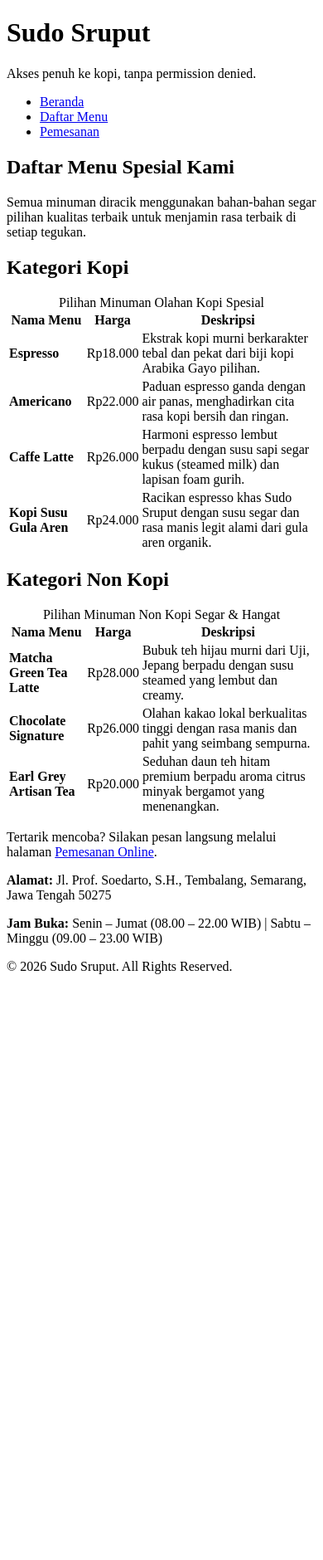
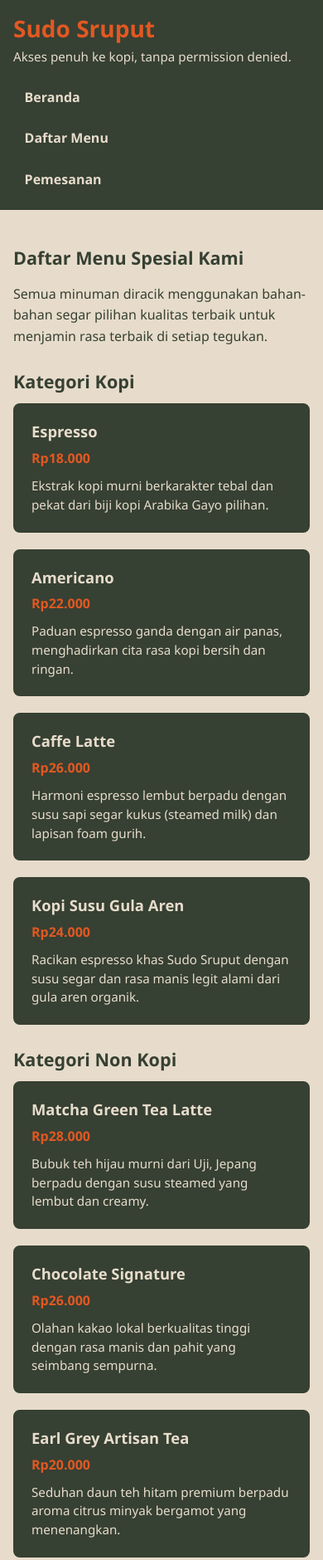
Before and after one commit to isnanice/kedai-kopi, a plain HTML site: page menu.html in a window 390 px wide. Shown: the top 1880 px of the page at 83% size. Before the commit the page ends 1190 px from the top, so only its background shows below. Drawn offline with Linux system fonts and the light colour scheme.

Commit message:
feat: add responsive CSS styling to Sudo Sruput website

```diff
--- /dev/null
+++ b/css/style.css
@@ -0,0 +1,361 @@
+
+/* ==========================================================================
+   PALET WARNA
+   Hijau Lumut Gelap  #364033
+   Krem Hangat        #E7DCCB
+   Oranye Terakota    #E25822
+   ========================================================================== */
+
+
+/* ==========================================================================
+   1. RESET & DASAR
+   ========================================================================== */
+
+   *,
+   *::before,
+   *::after {
+       box-sizing: border-box;
+   }
+
+   body {
+       margin: 0;
+       font-family: "Segoe UI", Roboto, sans-serif;
+       font-size: 1rem;
+       line-height: 1.6;
+       color: #364033;
+       background-color: #E7DCCB;
+   }
+
+
+   /* Gambar Responsif */
+
+   img {
+       max-width: 100%;
+       height: auto;
+       display: block;
+       border-radius: 6px;
+   }
+
+   figure {
+       margin: 1.5rem 0;
+   }
+
+   figcaption {
+       margin-top: 0.5rem;
+       font-size: 0.9rem;
+       font-style: italic;
+       color: #364033;
+   }
+
+
+   /* Tipografi Heading */
+
+   h1, h2, h3 {
+       line-height: 1.3;
+   }
+
+   h1 {
+       font-size: 1.75rem;
+       margin: 0 0 0.25rem 0;
+   }
+
+   h2 {
+       font-size: 1.35rem;
+       margin-top: 1.75rem;
+       margin-bottom: 0.75rem;
+       color: #364033;
+   }
+
+
+   /* ==========================================================================
+      2. HEADER & NAVIGASI (FLEXBOX - MOBILE FIRST)
+      ========================================================================== */
+
+   header {
+       display: flex;
+       flex-direction: column;
+       gap: 1rem;
+       max-width: 960px;
+       margin: 0 auto;
+       padding: 1rem;
+       background-color: #364033;
+   }
+
+   .brand h1 {
+       margin: 0;
+       color: #E25822;
+   }
+
+   .brand p {
+       margin: 0.25rem 0 0 0;
+       font-size: 0.95rem;
+       color: #E7DCCB;
+   }
+
+   .nav-list {
+       display: flex;
+       flex-direction: column;
+       gap: 0.5rem;
+       list-style: none;
+       padding: 0;
+       margin: 0;
+   }
+
+   .nav-list a {
+       display: inline-block;
+       padding: 0.5rem 0.85rem;
+       color: #E7DCCB;
+       text-decoration: none;
+       font-weight: 600;
+       border-radius: 4px;
+       transition: background-color 0.2s, color 0.2s;
+   }
+
+   .nav-list a:hover,
+   .nav-list a:focus {
+       background-color: #E25822;
+       color: #E7DCCB;
+   }
+
+
+   /* Tablet & Desktop (>= 600px) */
+
+   @media screen and (min-width: 600px) {
+       header {
+           flex-direction: row;
+           justify-content: space-between;
+           align-items: center;
+       }
+
+       .nav-list {
+           flex-direction: row;
+           gap: 0.5rem;
+       }
+   }
+
+
+   /* ==========================================================================
+      3. MAIN - KONTEN UTAMA
+      ========================================================================== */
+
+   main {
+       max-width: 960px;
+       margin: 0 auto;
+       padding: 1rem;
+       background-color: #E7DCCB;
+       color: #364033;
+   }
+
+
+   /* Link umum dalam konten */
+
+   main a {
+       color: #E25822;
+       font-weight: 600;
+       text-decoration: underline;
+   }
+
+   main a:hover,
+   main a:focus {
+       color: #364033;
+   }
+
+
+   /* ==========================================================================
+      4. DAFTAR MENU - CARD GRID (MOBILE FIRST)
+      ========================================================================== */
+
+
+   /* Grid: 1 kolom (ponsel) */
+
+   .menu-grid {
+       display: grid;
+       grid-template-columns: 1fr;
+       gap: 1.25rem;
+       width: 100%;
+   }
+
+
+   /* Tampilan setiap card */
+
+   .card {
+       display: flex;
+       flex-direction: column;
+       padding: 1.25rem;
+       background-color: #364033;
+       border: 2px solid #364033;
+       border-radius: 8px;
+       color: #E7DCCB;
+   }
+
+
+   /* Nama menu */
+
+   .card h3 {
+       margin: 0 0 0.5rem 0;
+       font-size: 1.15rem;
+       color: #E7DCCB;
+   }
+
+
+   /* Harga menu */
+
+   .card .price {
+       margin: 0 0 0.5rem 0;
+       font-weight: 700;
+       color: #E25822;
+   }
+
+
+   /* Deskripsi menu */
+
+   .card p:last-child {
+       margin: 0;
+       font-size: 0.95rem;
+       line-height: 1.5;
+       color: #E7DCCB;
+   }
+
+
+   /* 2 kolom (>= 600px) */
+
+   @media screen and (min-width: 600px) {
+       .menu-grid {
+           grid-template-columns: repeat(2, 1fr);
+       }
+   }
+
+
+   /* 3 kolom (>= 960px) */
+
+   @media screen and (min-width: 960px) {
+       .menu-grid {
+           grid-template-columns: repeat(3, 1fr);
+       }
+   }
+
+
+   /* ==========================================================================
+      5. FORM PEMESANAN (PESAN.HTML)
+      ========================================================================== */
+
+   form {
+       max-width: 600px;
+   }
+
+   form p {
+       margin-bottom: 1.25rem;
+   }
+
+   label {
+       display: block;
+       margin-bottom: 0.4rem;
+       font-weight: 600;
+       color: #364033;
+   }
+
+   fieldset {
+       border: 2px solid #364033;
+       border-radius: 6px;
+       padding: 1rem;
+       margin-bottom: 1.25rem;
+   }
+
+   legend {
+       font-weight: 600;
+       color: #364033;
+       padding: 0 0.5rem;
+   }
+
+   fieldset p {
+       margin-bottom: 0.5rem;
+   }
+
+   fieldset p:last-child {
+       margin-bottom: 0;
+   }
+
+   fieldset label {
+       display: inline;
+       font-weight: normal;
+       margin-left: 0.35rem;
+       cursor: pointer;
+   }
+
+
+   /* Tampilan field formulir */
+
+   input[type="text"],
+   input[type="tel"],
+   input[type="number"],
+   select,
+   textarea {
+       width: 100%;
+       padding: 0.65rem 0.75rem;
+       font-family: inherit;
+       font-size: 1rem;
+       color: #364033;
+       background-color: #E7DCCB;
+       border: 2px solid #364033;
+       border-radius: 4px;
+       transition: border-color 0.2s, outline 0.2s;
+   }
+
+
+   /* Tampilan :focus pada field aktif */
+
+   input:focus,
+   select:focus,
+   textarea:focus {
+       border-color: #E25822;
+       outline: 2px solid #E25822;
+       outline-offset: 1px;
+   }
+
+
+   /* Gaya Tombol Kirim */
+
+   button[type="submit"],
+   button {
+       display: inline-block;
+       padding: 0.75rem 2rem;
+       font-family: inherit;
+       font-size: 1rem;
+       font-weight: 600;
+       color: #E7DCCB;
+       background-color: #E25822;
+       border: none;
+       border-radius: 4px;
+       cursor: pointer;
+       transition: background-color 0.2s;
+   }
+
+   button[type="submit"]:hover,
+   button:hover {
+       background-color: #364033;
+       color: #E7DCCB;
+   }
+
+   button[type="submit"]:focus,
+   button:focus {
+       outline: 2px solid #364033;
+       outline-offset: 2px;
+   }
+
+
+   /* ==========================================================================
+      6. FOOTER
+      ========================================================================== */
+
+   footer {
+       max-width: 960px;
+       margin: 0 auto;
+       padding: 1.5rem 1rem;
+       background-color: #364033;
+       font-size: 0.9rem;
+       color: #E7DCCB;
+   }
+
+   footer p {
+       margin: 0.35rem 0;
+   }
--- a/index.html
+++ b/index.html
@@ -4,13 +4,16 @@
   <meta charset="utf-8">
   <meta name="viewport" content="width=device-width, initial-scale=1.0">
   <title>Beranda - Sudo Sruput</title>
+  <link rel="stylesheet" href="css/style.css">
 </head>
 <body>
   <header>
-    <h1>Sudo Sruput</h1>
-    <p>Akses penuh ke kopi, tanpa permission denied.</p>
+    <div class="brand">
+      <h1>Sudo Sruput</h1>
+      <p>Akses penuh ke kopi, tanpa permission denied.</p>
+    </div>
     <nav>
-      <ul>
+      <ul class="nav-list">
         <li><a href="index.html">Beranda</a></li>
         <li><a href="menu.html">Daftar Menu</a></li>
         <li><a href="pesan.html">Pemesanan</a></li>
@@ -22,17 +25,24 @@
     <section>
       <h2>Selamat Datang di Sudo Sruput!</h2>
       <p>
-        Tempat di mana caffeine meets creativity. Terinspirasi dari dunia teknologi dan budaya ngopi, Sudo Sruput hadir sebagai ruang singgah untuk menikmati kopi, bertukar ide, dan menyelesaikan berbagai aktivitas.
+        Tempat di mana caffeine meets creativity. Terinspirasi dari dunia teknologi dan budaya ngopi, Sudo Sruput hadir
+        sebagai ruang singgah untuk menikmati kopi, bertukar ide, dan menyelesaikan berbagai aktivitas.
       </p>
       <p>
-        Dari deadline yang menumpuk hingga obrolan yang tidak ada habisnya, semuanya terasa lebih menyenangkan dengan secangkir kopi yang tepat. Mau fokus mengerjakan tugas, brainstorming bareng teman, atau sekadar menikmati waktu santai? We've got your cup!
+        Dari deadline yang menumpuk hingga obrolan yang tidak ada habisnya, semuanya terasa lebih menyenangkan dengan
+        secangkir kopi yang tepat. Mau fokus mengerjakan tugas, brainstorming bareng teman, atau sekadar menikmati waktu
+        santai? We've got your cup!
       </p>
       <figure>
-        <img src="img/suasana-sudosruput.svg" alt="Suasana interior Sudo Sruput yang hangat dengan pencahayaan lampu bernuansa kayu" width="600" height="400">
+        <img src="img/suasana-sudosruput.svg"
+          alt="Suasana interior Sudo Sruput yang hangat dengan pencahayaan lampu bernuansa kayu" width="600"
+          height="400">
         <figcaption>Suasana hangat dan nyaman di kedai kami</figcaption>
       </figure>
       <p>
-        Setiap cangkir kami seduh dengan dedikasi penuh menggunakan mesin espresso modern maupun teknik seduh manual (manual brew). Hadirkan jeda di tengah kesibukan, nikmati setiap tegukan, dan temukan inspirasi baru bersama secangkir kopi favoritmu.
+        Setiap cangkir kami seduh dengan dedikasi penuh menggunakan mesin espresso modern maupun teknik seduh manual
+        (manual brew). Hadirkan jeda di tengah kesibukan, nikmati setiap tegukan, dan temukan inspirasi baru bersama
+        secangkir kopi favoritmu.
       </p>
     </section>
 
--- a/menu.html
+++ b/menu.html
@@ -1,18 +1,21 @@
+
 <!DOCTYPE html>
 <html lang="id">
-
 <head>
     <meta charset="utf-8">
     <meta name="viewport" content="width=device-width, initial-scale=1.0">
     <title>Daftar Menu - Sudo Sruput</title>
+    <link rel="stylesheet" href="css/style.css">
 </head>
-
 <body>
     <header>
+        <div class="brand">
             <h1>Sudo Sruput</h1>
             <p>Akses penuh ke kopi, tanpa permission denied.</p>
+        </div>
+
         <nav>
-      <ul>
+            <ul class="nav-list">
                 <li><a href="index.html">Beranda</a></li>
                 <li><a href="menu.html">Daftar Menu</a></li>
                 <li><a href="pesan.html">Pemesanan</a></li>
@@ -22,82 +25,103 @@
 
     <main>
         <h2>Daftar Menu Spesial Kami</h2>
-    <p>Semua minuman diracik menggunakan bahan-bahan segar pilihan kualitas terbaik untuk menjamin rasa terbaik di
-      setiap tegukan.</p>
+        <p>
+            Semua minuman diracik menggunakan bahan-bahan segar
+            pilihan kualitas terbaik untuk menjamin rasa terbaik
+            di setiap tegukan.
+        </p>
 
         <section>
             <h2>Kategori Kopi</h2>
-      <table>
-        <caption>Pilihan Minuman Olahan Kopi Spesial</caption>
-        <thead>
-          <tr>
-            <th scope="col">Nama Menu</th>
-            <th scope="col">Harga</th>
-            <th scope="col">Deskripsi</th>
-          </tr>
-        </thead>
-        <tbody>
-          <tr>
-            <td><strong>Espresso</strong></td>
-            <td>Rp18.000</td>
-            <td>Ekstrak kopi murni berkarakter tebal dan pekat dari biji kopi Arabika Gayo pilihan.</td>
-          </tr>
-          <tr>
-            <td><strong>Americano</strong></td>
-            <td>Rp22.000</td>
-            <td>Paduan espresso ganda dengan air panas, menghadirkan cita rasa kopi bersih dan ringan.</td>
-          </tr>
-          <tr>
-            <td><strong>Caffe Latte</strong></td>
-            <td>Rp26.000</td>
-            <td>Harmoni espresso lembut berpadu dengan susu sapi segar kukus (steamed milk) dan lapisan foam gurih.</td>
-          </tr>
-          <tr>
-            <td><strong>Kopi Susu Gula Aren</strong></td>
-            <td>Rp24.000</td>
-            <td>Racikan espresso khas Sudo Sruput dengan susu segar dan rasa manis legit alami dari gula aren organik.</td>
-          </tr>
-        </tbody>
-      </table>
+
+            <div class="menu-grid">
+                <article class="card">
+                    <h3>Espresso</h3>
+                    <p class="price">Rp18.000</p>
+                    <p>
+                        Ekstrak kopi murni berkarakter tebal dan pekat
+                        dari biji kopi Arabika Gayo pilihan.
+                    </p>
+                </article>
+
+                <article class="card">
+                    <h3>Americano</h3>
+                    <p class="price">Rp22.000</p>
+                    <p>
+                        Paduan espresso ganda dengan air panas,
+                        menghadirkan cita rasa kopi bersih dan ringan.
+                    </p>
+                </article>
+
+                <article class="card">
+                    <h3>Caffe Latte</h3>
+                    <p class="price">Rp26.000</p>
+                    <p>
+                        Harmoni espresso lembut berpadu dengan susu
+                        sapi segar kukus (steamed milk) dan lapisan
+                        foam gurih.
+                    </p>
+                </article>
+
+                <article class="card">
+                    <h3>Kopi Susu Gula Aren</h3>
+                    <p class="price">Rp24.000</p>
+                    <p>
+                        Racikan espresso khas Sudo Sruput dengan
+                        susu segar dan rasa manis legit alami
+                        dari gula aren organik.
+                    </p>
+                </article>
+            </div>
         </section>
 
         <section>
             <h2>Kategori Non Kopi</h2>
-      <table>
-        <caption>Pilihan Minuman Non Kopi Segar &amp; Hangat</caption>
-        <thead>
-          <tr>
-            <th scope="col">Nama Menu</th>
-            <th scope="col">Harga</th>
-            <th scope="col">Deskripsi</th>
-          </tr>
-        </thead>
-        <tbody>
-          <tr>
-            <td><strong>Matcha Green Tea Latte</strong></td>
-            <td>Rp28.000</td>
-            <td>Bubuk teh hijau murni dari Uji, Jepang berpadu dengan susu steamed yang lembut dan creamy.</td>
-          </tr>
-          <tr>
-            <td><strong>Chocolate Signature</strong></td>
-            <td>Rp26.000</td>
-            <td>Olahan kakao lokal berkualitas tinggi dengan rasa manis dan pahit yang seimbang sempurna.</td>
-          </tr>
-          <tr>
-            <td><strong>Earl Grey Artisan Tea</strong></td>
-            <td>Rp20.000</td>
-            <td>Seduhan daun teh hitam premium berpadu aroma citrus minyak bergamot yang menenangkan.</td>
-          </tr>
-        </tbody>
-      </table>
+
+            <div class="menu-grid">
+                <article class="card">
+                    <h3>Matcha Green Tea Latte</h3>
+                    <p class="price">Rp28.000</p>
+                    <p>
+                        Bubuk teh hijau murni dari Uji, Jepang
+                        berpadu dengan susu steamed yang lembut
+                        dan creamy.
+                    </p>
+                </article>
+
+                <article class="card">
+                    <h3>Chocolate Signature</h3>
+                    <p class="price">Rp26.000</p>
+                    <p>
+                        Olahan kakao lokal berkualitas tinggi
+                        dengan rasa manis dan pahit yang
+                        seimbang sempurna.
+                    </p>
+                </article>
+
+                <article class="card">
+                    <h3>Earl Grey Artisan Tea</h3>
+                    <p class="price">Rp20.000</p>
+                    <p>
+                        Seduhan daun teh hitam premium berpadu
+                        aroma citrus minyak bergamot yang
+                        menenangkan.
+                    </p>
+                </article>
+            </div>
         </section>
 
-    <p>Tertarik mencoba? Silakan pesan langsung melalui halaman <a href="pesan.html">Pemesanan Online</a>.</p>
+        <p>
+            Tertarik mencoba? Silakan pesan langsung melalui
+            halaman <a href="pesan.html">Pemesanan Online</a>.
+        </p>
     </main>
 
     <footer>
-    <p><strong>Alamat:</strong> Jl. Prof. Soedarto, S.H., Tembalang, Semarang, Jawa Tengah 50275</p>
-    <p><strong>Jam Buka:</strong> Senin – Jumat (08.00 – 22.00 WIB) | Sabtu – Minggu (09.00 – 23.00 WIB)</p>
+        <p><strong>Alamat:</strong> Jl. Prof. Soedarto, S.H.,
+            Tembalang, Semarang, Jawa Tengah 50275</p>
+        <p><strong>Jam Buka:</strong> Senin – Jumat
+            (08.00 – 22.00 WIB) | Sabtu – Minggu (09.00 – 23.00 WIB)</p>
         <p>&copy; 2026 Sudo Sruput. All Rights Reserved.</p>
     </footer>
 </body>
```
Also changed, not shown: pesan.html (+15 -12 lines), 1 other file. Lines whose indentation alone changed are shown as unchanged.
